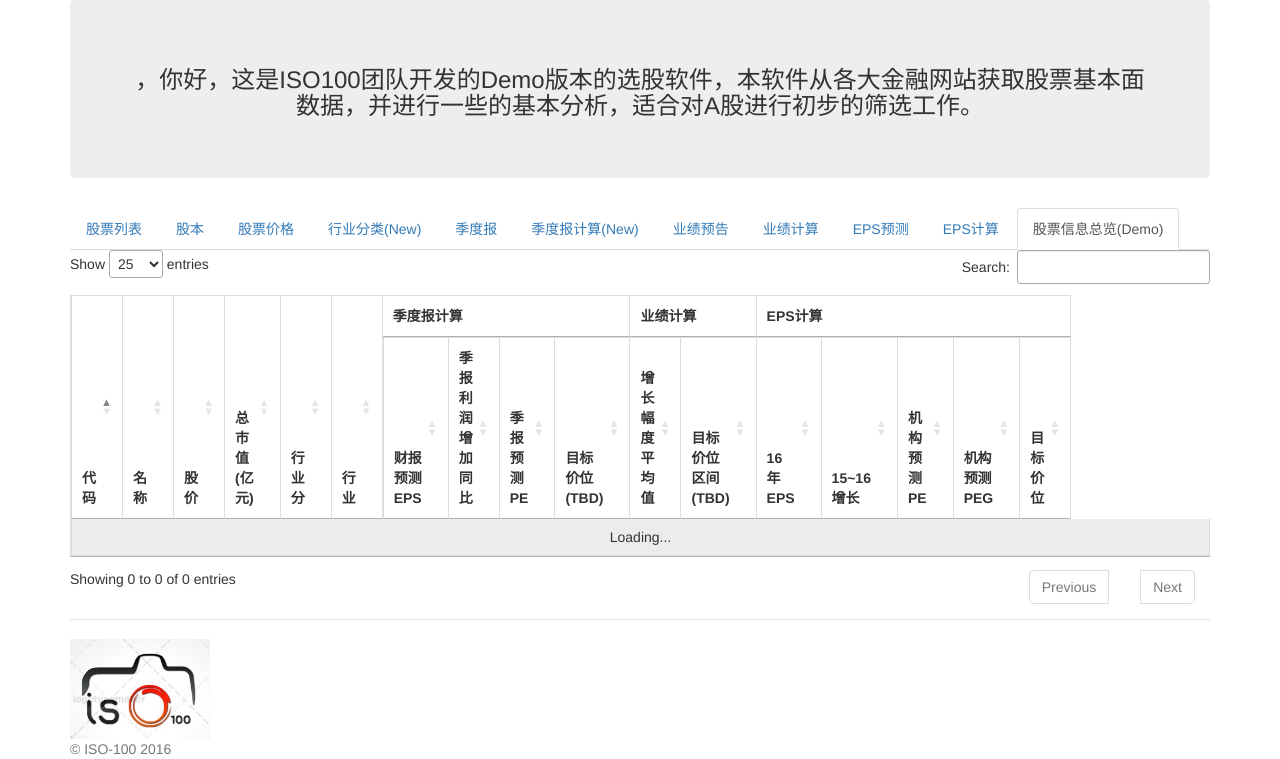
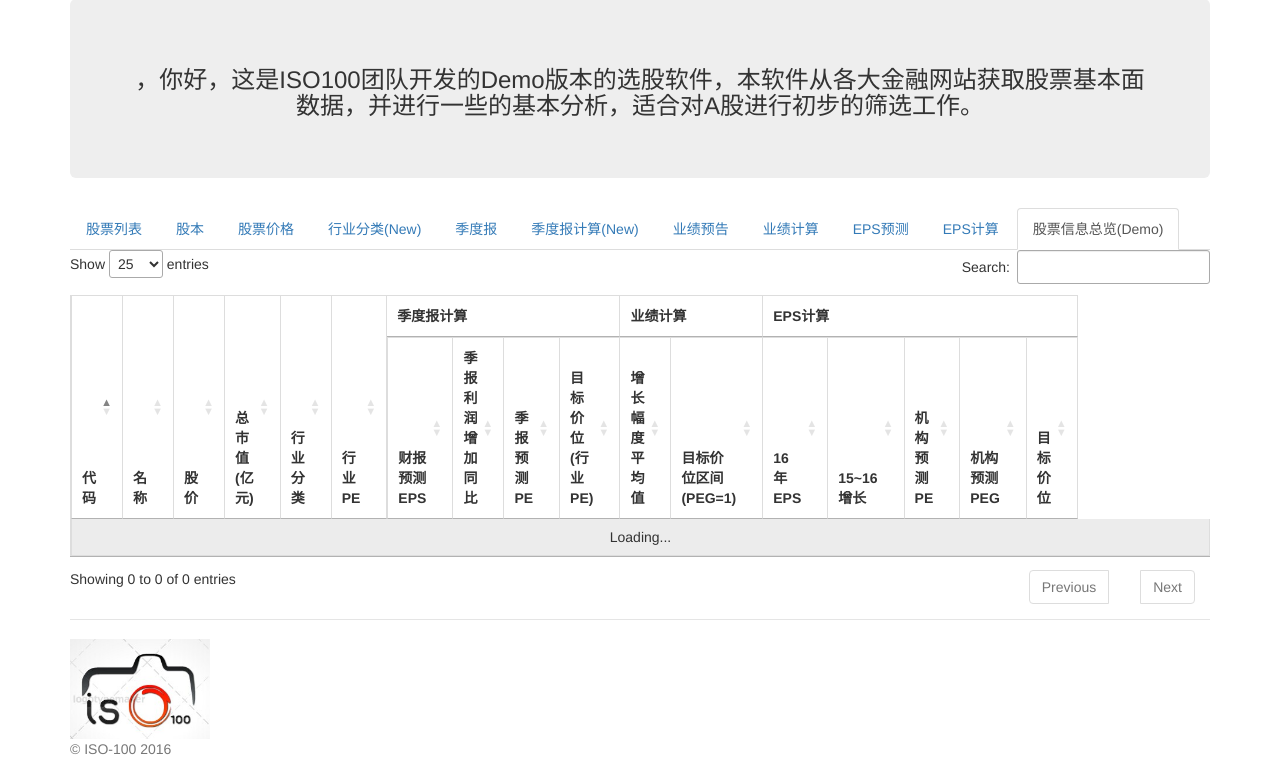
Before and after one commit to ISO-100/ISO100-Stock-Web, a Flask app: page /multi_tab in a window 1280 px wide, after a click on "股票信息总览(Demo)". Shown: the part 132-891 px from the top of the page. Run offline with Flask 2, Linux system fonts and the light colour scheme; data that the repository does not hold is empty; parts of the project's set-up code (start-up, migrations or seed data) failed here and were passed over; some libraries are stand-ins or nearby versions.

Commit message:
updated target price page

```diff
--- a/main.py
+++ b/main.py
@@ -189,7 +189,7 @@ def mysqltojson8():
     results = c.fetchall()
     RMB_code = '\xef\xbf\xa5'
     RMB_code = RMB_code.decode("utf8")
-    tupletodic = { "data" : [[x[0], x[1], str('{0:.4g}'.format(x[2]*100)) + '%', str('{0:.4g}'.format(x[3]*100)) + '%', str('{0:.4g}'.format(x[4]*100)) + '%', x[5], [6], RMB_code + str("{:,}".format(int(x[7]))), RMB_code + str(x[8]), RMB_code + str("{:,}".format(int(x[9]))), RMB_code + str("{:,}".format(int(x[10]))), RMB_code + str(x[11]), RMB_code + str(x[12]),RMB_code + str(x[13]), RMB_code + str(x[14]), RMB_code + str(x[15])] for x in results] }
+    tupletodic = { "data" : [[x[0], x[1], str('{0:.4g}'.format(x[2]*100)) + '%', str('{0:.4g}'.format(x[3]*100)) + '%', str('{0:.4g}'.format(x[4]*100)) + '%', RMB_code + str("{:,}".format(int(x[7]))), RMB_code + str(x[8]), RMB_code + str("{:,}".format(int(x[9]))), RMB_code + str("{:,}".format(int(x[10]))), RMB_code + str(x[11]), RMB_code + str(x[12]),RMB_code + str(x[13]), RMB_code + str(x[14]), RMB_code + str(x[15])] for x in results] }
     return jsonify(tupletodic)
 
 @app.route("/mysqltojson9")
--- a/templates/multi_tab.html
+++ b/templates/multi_tab.html
@@ -324,8 +324,8 @@
                                     <th rowspan="2">名称</th>
                                     <th rowspan="2">股价</th>
                                     <th rowspan="2">总市值(亿元)</th>
-                                    <th rowspan="2">行业分</th>
-                                    <th rowspan="2">行业</th>
+                                    <th rowspan="2">行业分类</th>
+                                    <th rowspan="2">行业PE</th>
                                     <th colspan="4">季度报计算</th>
                                     <th colspan="2">业绩计算</th>
                                     <th colspan="5">EPS计算</th>
@@ -334,9 +334,9 @@
     							    <th>财报预测EPS</th>
                                     <th>季报利润增加同比</th>
                                     <th>季报预测PE</th>
-                                    <th>目标价位(TBD)</th>
+                                    <th>目标价位(行业PE)</th>
     							    <th>增长幅度平均值</th>
-                                    <th>目标价位区间(TBD)</th>
+                                    <th>目标价位区间(PEG=1)</th>
                                     <th>16年EPS</th>
                                     <th>15~16增长</th>
                                     <th>机构预测PE</th>
@@ -356,8 +356,6 @@
                                     <th>幅度下限</th>
                                     <th>幅度上限</th>
                                     <th>幅度平均值</th>
-                                    <th>差异</th>
-                                    <th>告警</th>
                                     <th>去年全年利润(万元)</th>
                                     <th>去年EPS</th>
                                     <th>今年全年利润下限(万元)</th>
```
